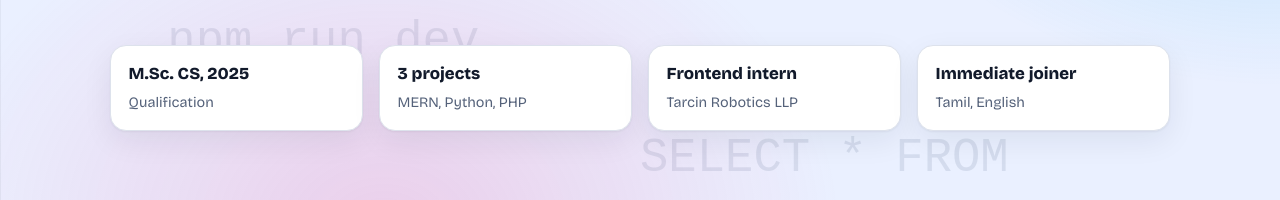
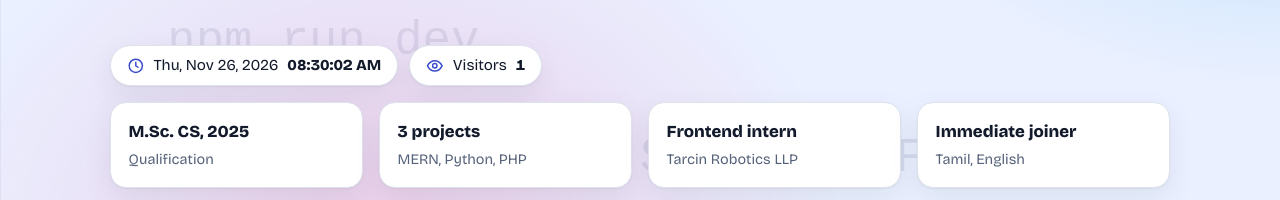
Before and after one commit to karuppasamy8404/KARUPPASAMY, a plain HTML site: page index.html in a window 1280 px wide. Shown: the part 571-771 px from the top of the page. Drawn offline with nearby package versions, Linux system fonts and the light colour scheme; no server answers.

Commit message:
Update index.html

```diff
--- a/index.html
+++ b/index.html
@@ -61,6 +61,10 @@ h1{font-size:clamp(2.8rem,7vw,5rem);line-height:1.02;letter-spacing:-.04em;font-
 .facts-strip div{background:var(--card);border:1px solid var(--line);border-radius:16px;padding:.9rem 1.1rem;box-shadow:var(--shadow)}
 .facts-strip b{display:block;font-size:1.05rem}
 .facts-strip span{color:var(--muted);font-size:.9rem}
+.live{display:flex;flex-wrap:wrap;gap:.7rem;margin:0 0 1rem}
+.live .pill{display:inline-flex;align-items:center;gap:.55rem;margin:0;padding:.45rem 1rem;border-radius:999px;background:var(--card);border:1px solid var(--line);box-shadow:var(--shadow);font-size:.95rem}
+.live svg{width:1.1rem;height:1.1rem;color:var(--pri);flex:none}
+.live b{font-variant-numeric:tabular-nums}
 section{padding:3.5rem 0 1rem}
 h2{font-size:clamp(1.8rem,3.6vw,2.5rem);letter-spacing:-.03em;line-height:1.1;margin:0 0 .4rem}
 .intro{color:var(--muted);margin:0 0 1.8rem;max-width:36rem}
@@ -154,6 +158,10 @@ footer{border-top:1px solid var(--line);margin-top:3rem;padding:1.8rem 0 2.2rem;
       <div class="dots" aria-hidden="true"><i></i><i></i><i></i></div>
       <pre><span class="l">const <span class="k">developer</span> = {</span><span class="l">  <span class="k">name</span>: <span class="s">"Karuppasamy U"</span>,</span><span class="l">  <span class="k">level</span>: <span class="s">"Fresher, 2025 M.Sc. CS"</span>,</span><span class="l">  <span class="k">stack</span>: [<span class="s">"MongoDB"</span>, <span class="s">"Express"</span>, <span class="s">"React"</span>, <span class="s">"Node"</span>],</span><span class="l">  <span class="k">also</span>: [<span class="s">"PHP"</span>, <span class="s">"Python"</span>, <span class="s">"MySQL"</span>],</span><span class="l">  <span class="k">location</span>: <span class="s">"Andipatti, Theni"</span>,</span><span class="l">  <span class="k">joining</span>: <span class="s">"Immediately"</span>,</span><span class="l">};</span></pre>
     </div>
+  </div>
+  <div class="live">
+    <p class="pill"><svg viewBox="0 0 24 24" fill="none" stroke="currentColor" stroke-width="2" stroke-linecap="round" aria-hidden="true"><circle cx="12" cy="12" r="9"/><path d="M12 7v5l3 2"/></svg><span id="date"></span><b id="time"></b></p>
+    <p class="pill"><svg viewBox="0 0 24 24" fill="none" stroke="currentColor" stroke-width="2" stroke-linecap="round" stroke-linejoin="round" aria-hidden="true"><path d="M2 12s3.6-7 10-7 10 7 10 7-3.6 7-10 7S2 12 2 12Z"/><circle cx="12" cy="12" r="3"/></svg>Visitors <b id="vis" aria-live="polite">…</b></p>
   </div>
   <div class="facts-strip">
     <div><b>M.Sc. CS, 2025</b><span>Qualification</span></div>
@@ -304,6 +312,18 @@ footer{border-top:1px solid var(--line);margin-top:3rem;padding:1.8rem 0 2.2rem;
     window.location.href="mailto:karuppasamyias8404@gmail.com?subject="+encodeURIComponent((f.subject.value||"Portfolio message")+" (from "+f.name.value+")")+"&body="+encodeURIComponent(body);
   });
 
+  var dEl=document.getElementById("date"),hEl=document.getElementById("time");
+  function clock(){var n=new Date();dEl.textContent=n.toLocaleDateString(undefined,{weekday:"short",day:"numeric",month:"short",year:"numeric"});hEl.textContent=n.toLocaleTimeString(undefined,{hour:"2-digit",minute:"2-digit",second:"2-digit"});}
+  clock();setInterval(clock,1000);
+
+  var vEl=document.getElementById("vis"),seen=false;
+  try{seen=sessionStorage.getItem("seen")==="1";}catch(e){}
+  function localCount(){var n=1;try{n=(parseInt(localStorage.getItem("vc"),10)||0)+(seen?0:1);localStorage.setItem("vc",n);}catch(e){}vEl.textContent=String(n||1);}
+  try{
+    fetch("https://api.counterapi.dev/v1/karuppasamy-portfolio/visits"+(seen?"":"/up")).then(function(r){return r.json();}).then(function(d){if(d&&typeof d.count==="number")vEl.textContent=d.count.toLocaleString();else localCount();}).catch(localCount);
+  }catch(e){localCount();}
+  try{sessionStorage.setItem("seen","1");}catch(e){}
+
   var words=["Junior Web Developer","Frontend Developer","Backend Developer","Full Stack Developer","Software Developer"],tEl=document.getElementById("typed"),wi=0,ci=0,del=false,reduce=window.matchMedia&&window.matchMedia("(prefers-reduced-motion: reduce)").matches;
   function tick(){
     var w=words[wi],d=del?40:80;
```
